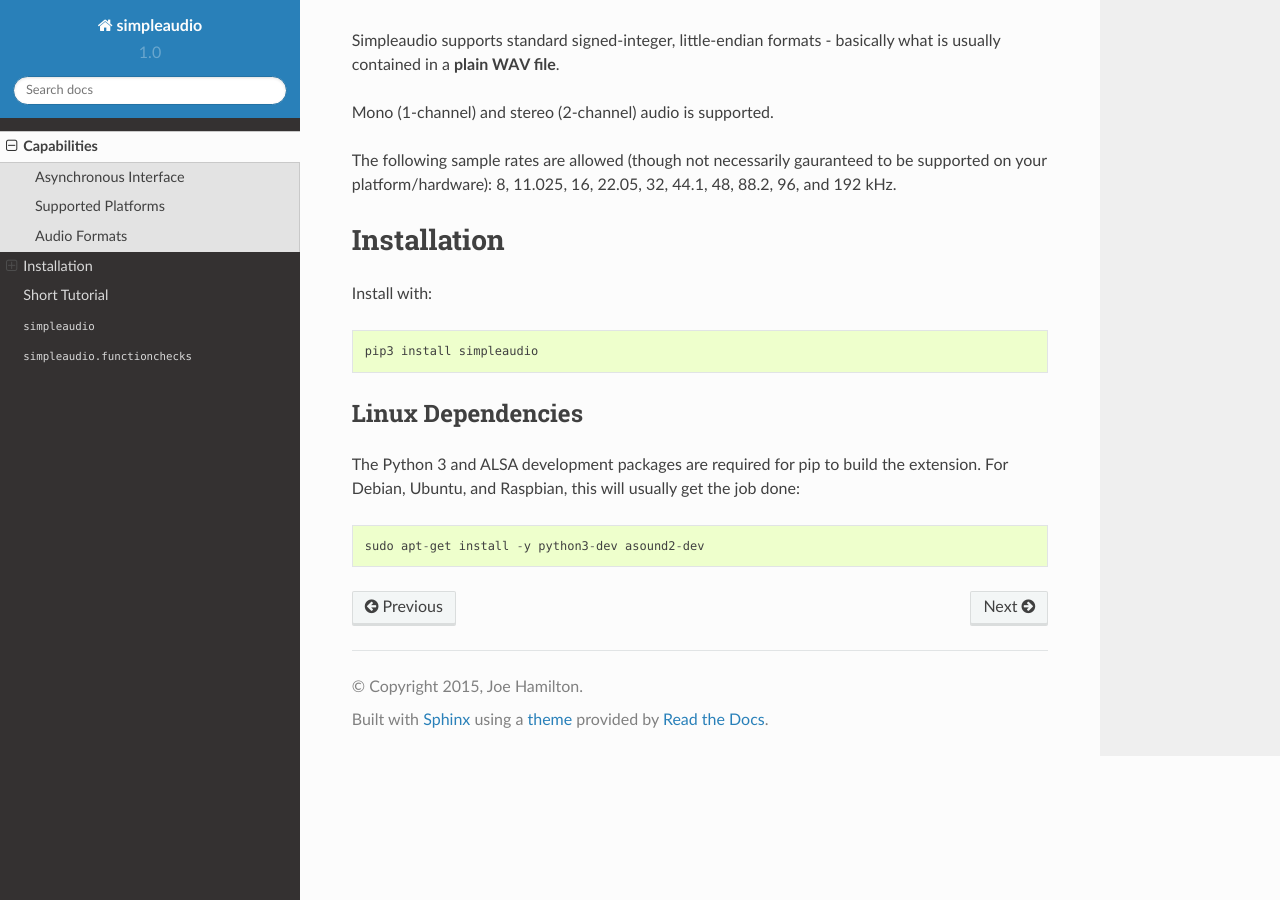
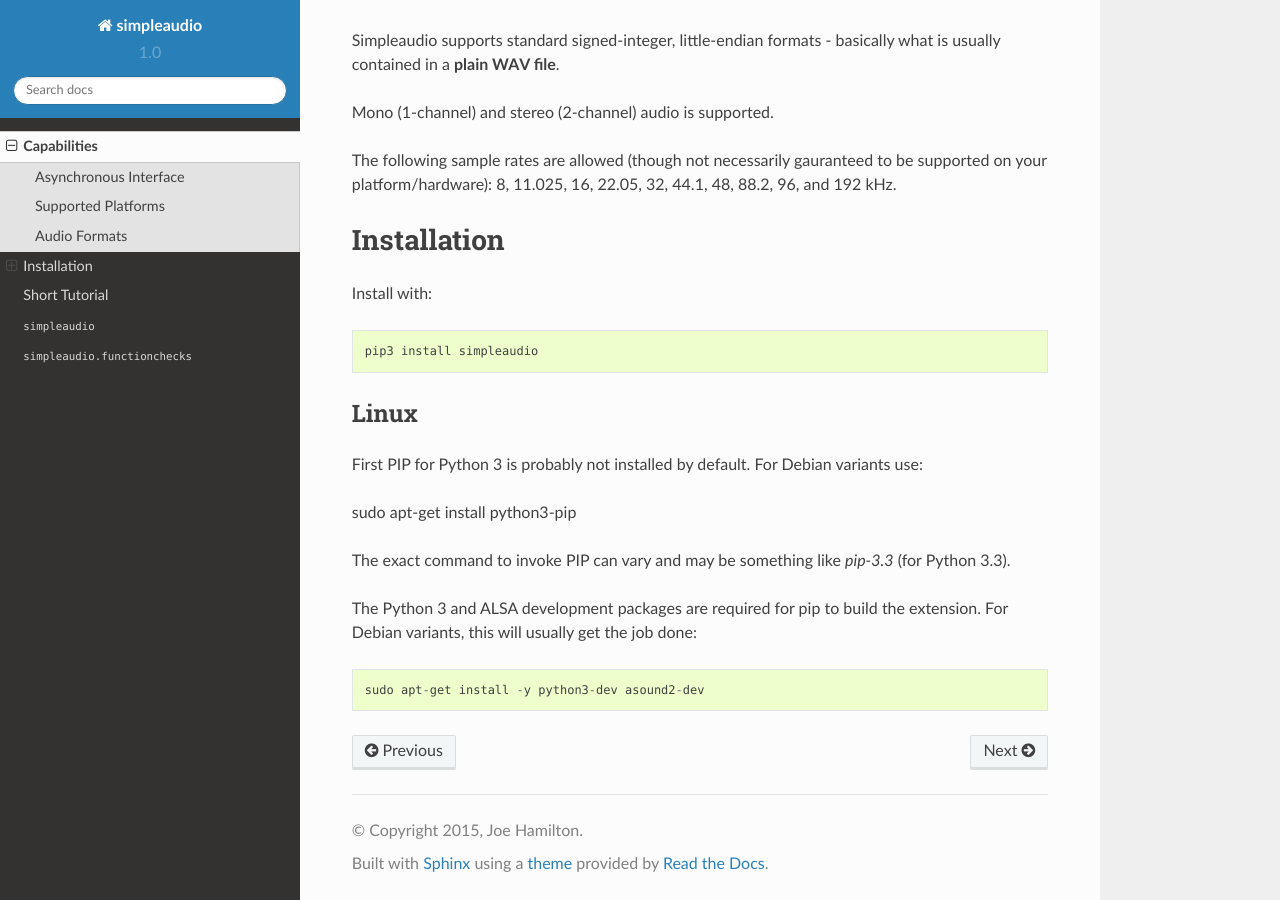
Before and after one commit to hamiltron/py-simple-audio, a Sphinx documentation site: the page built from docs/overview.rst, in a window 1280 px wide and 900 px high, scrolled down 539 px. Built offline with Sphinx 7.4.7 and the Read the Docs theme 2.0.0, drawn with Linux system fonts in a browser that asks for light colours.

```diff
--- a/docs/overview.rst
+++ b/docs/overview.rst
@@ -37,11 +37,18 @@ Install with::
 
    pip3 install simpleaudio
 
-Linux Dependencies
-------------------
+Linux
+-----
+
+First PIP for Python 3 is probably not installed by default. For Debian
+variants use::
+
+sudo apt-get install python3-pip
+
+The exact command to invoke PIP can vary and may be something like `pip-3.3`
+(for Python 3.3).
 
 The Python 3 and ALSA development packages are required for pip to build
-the extension. For Debian, Ubuntu, and Raspbian,
-this will usually get the job done::
+the extension. For Debian variants, this will usually get the job done::
 
    sudo apt-get install -y python3-dev asound2-dev
--- a/setup.py
+++ b/setup.py
@@ -14,7 +14,7 @@ if sys.platform == 'darwin':
     platform_sources = ['simpleaudio_mac.c', 'posix_mutex.c']
     platform_link_args = ['-framework', 'AudioToolbox']
     platform_compile_args = ['-mmacosx-version-min=10.7']
-elif sys.platform == 'linux':
+elif sys.platform.startswith("linux"):
     platform_sources = ['simpleaudio_alsa.c', 'posix_mutex.c']
     platform_libs = ['asound']
 elif sys.platform == 'win32':
```
